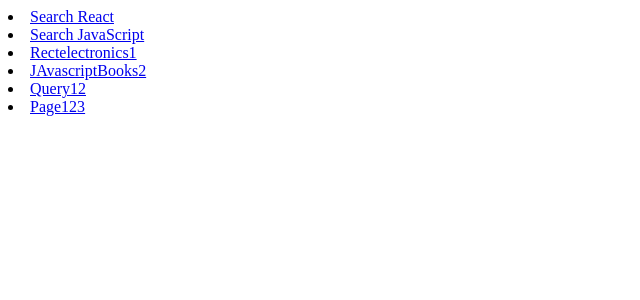
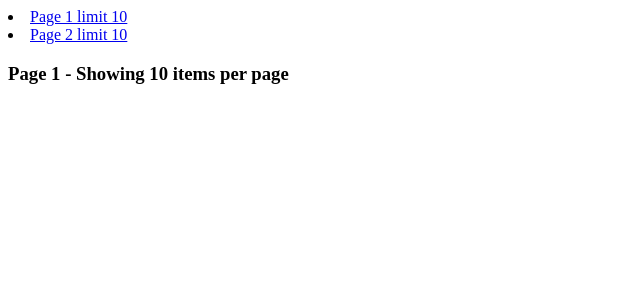
Before and after one commit to CHANDAN-su/reactApplication, a React (Vite) app: page /content in a window 1280 px wide. Shown: the top 300 px of the page, without its empty margins (0-640 px from the left). Built offline with nearby package versions, Linux system fonts and the light colour scheme.

Commit message:
Pagination with Query Parameters
This example shows how to handle pagination by using query parameters for page and limit.

```diff
--- a/Component/RecatRouterDom/DynamicRoutes/DynamicRouteWithQueryParameter.jsx
+++ b/Component/RecatRouterDom/DynamicRoutes/DynamicRouteWithQueryParameter.jsx
@@ -4,33 +4,39 @@
 const SearcgRoute = () => {
 
     const location = useLocation();
-    const queryParams = new URLSearchParams(location.search);
+    // const queryParams = new URLSearchParams(location.search);
+    const queryParams = new URLSearchParams(location.content);
 
-    const searchQuery = queryParams.get('search');
-    const query = queryParams.get("query");
-    const category = queryParams.get("category");
-    const page = queryParams.get("pages");
+    // const searchQuery = queryParams.get('search');
+    // const query = queryParams.get("query");
+    // const category = queryParams.get("category");
+    // const page = queryParams.get("pages");
 
-    const query12 = queryParams.get("quuery12") || "No Search Query";
-    const page123 = queryParams.get("page123") || 1;
+    // const query12 = queryParams.get("quuery12") || "No Search Query";
+    // const page123 = queryParams.get("page123") || 1;
+
+    const page = queryParams.get("page") || 1;
+    const limit = queryParams.get("limit") || 10;
 
     return (
         <>
-            <h3>Search Results for: {searchQuery}</h3>
+            {/* <h3>Search Results for: {searchQuery}</h3> */}
 
-            <div>
+            {/* <div>
                 <h3>Product Search</h3>
                 <p>Searching for: <strong>{query}</strong></p>
                 <p>Category: <strong>{category}</strong></p>
                 <p>Page: <strong>{page}</strong></p>
-                {/* You can add logic to fetch and display products based on these params */}
-            </div>
+            </div> */}
 
-            <div>
+            {/* <div>
                 <h3>Search Results</h3>
                 <p>Search Query: <strong>{query12}</strong></p>
                 <p>Page: <strong>{page123}</strong></p>
-            </div>
+            </div> */}
+
+            <h3>Page {page} - Showing {limit} items per page</h3>
+
         </>
     )
 }
@@ -40,7 +46,7 @@
         <>
 
             <nav>
-                <li>
+                {/* <li>
                     <Link to="search?search=React">Search React</Link>
                 </li>
                 <li>
@@ -57,12 +63,19 @@
                 </li>
                 <li>
                     <Link to="search?page123=2">Page123</Link>
+                </li> */}
+                <li>
+                    <Link to="content?page=1&limit=10">Page 1 limit 10</Link>
+                </li>
+                <li>
+                    <Link to="content?page=2&limit=10">Page 2 limit 10</Link>
                 </li>
             </nav>
 
             <Routes>
                 <Route path="/" element={<h1>Home Page</h1>} />
-                <Route path="/search" element={<SearcgRoute />} />
+                {/* <Route path="/search" element={<SearcgRoute />} /> */}
+                <Route path="/content" element={<SearcgRoute />} />
             </Routes>
         </>
     )
```
